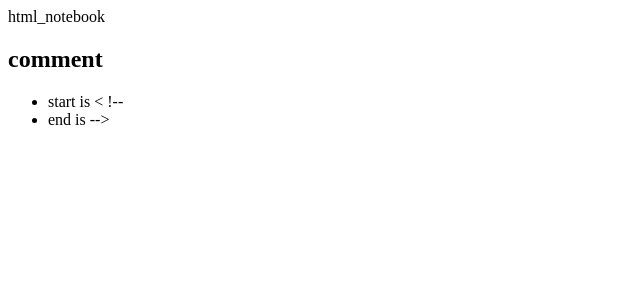
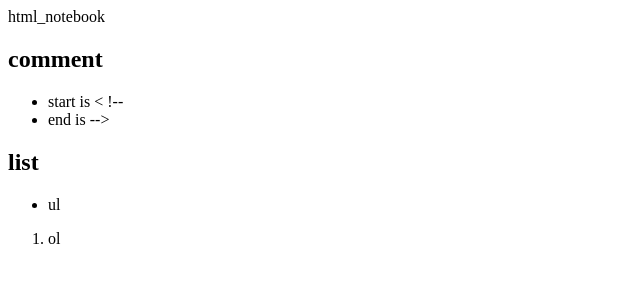
Before and after one commit to UsePerson/git_file, a plain HTML site: page html_note.html in a window 1280 px wide. Shown: the whole page, without its empty margins (0-640 px from the left). Drawn offline with Linux system fonts and the light colour scheme.

Commit message:
add ul and ol

```diff
--- a/html_note.html
+++ b/html_note.html
@@ -10,6 +10,13 @@
 	     <li>start is < !-- </li>
 	     <li>end is --> </li>
 	   </ul>
+	   <h2>list</h2>
+	   <ul>
+	     <li>ul</li>
+      	   </ul>
+           <ol>
+   	     <li>ol</li>
+           </ol>
 	</body>
 
 </html>
```
